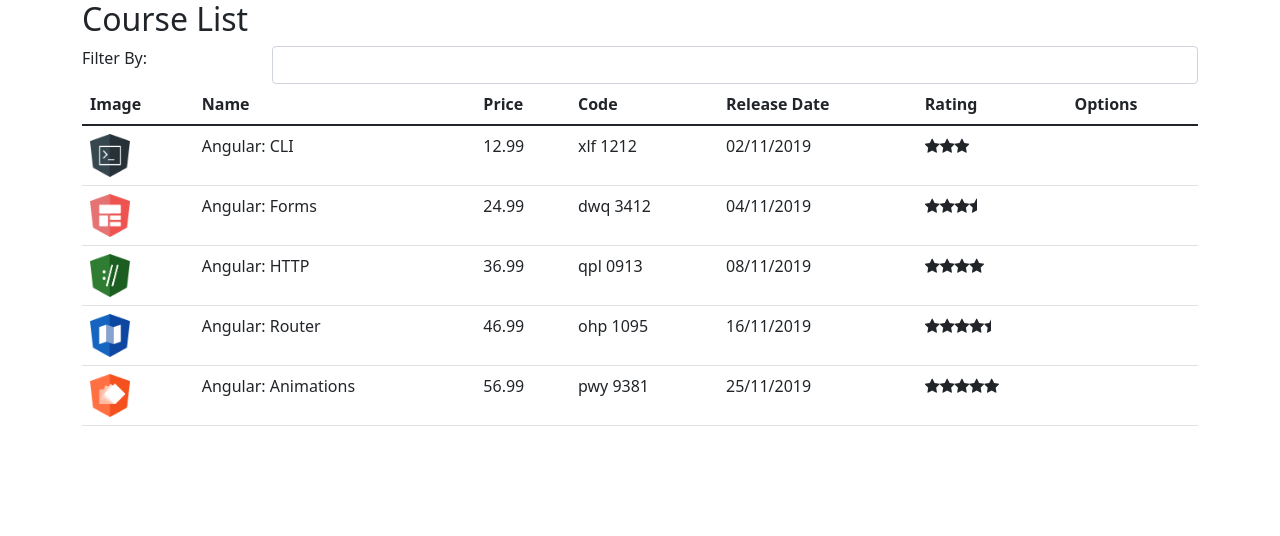
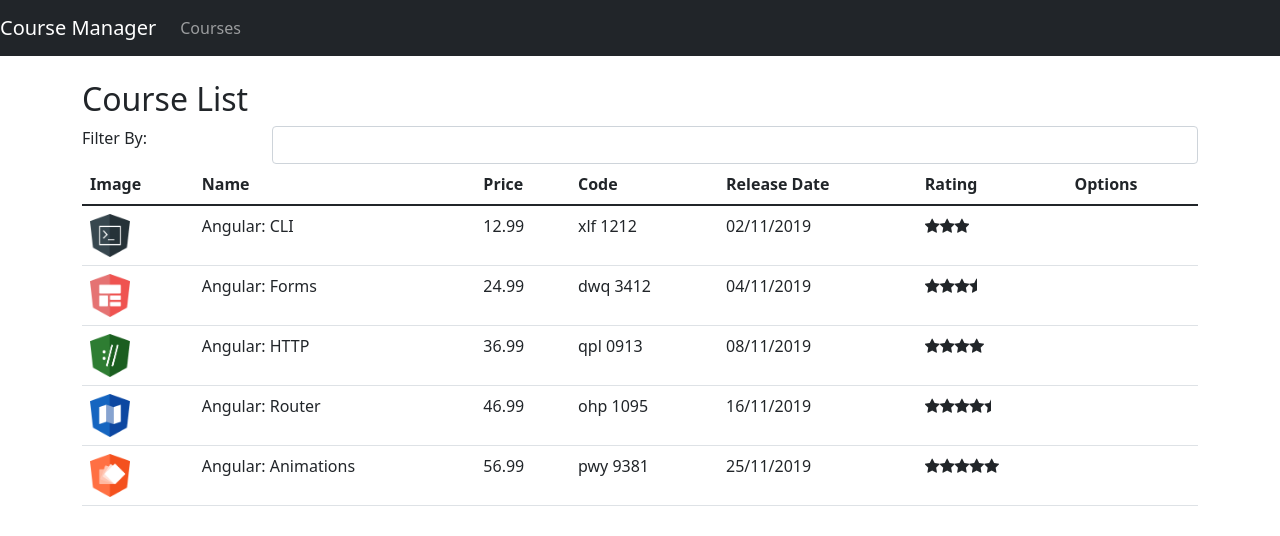
Before and after one commit to isaaclyra132/course-manager, an Angular app: page /courses in a window 1280 px wide. Shown: the top 536 px of the page. Built offline with nearby package versions, Linux system fonts and the light colour scheme.

Commit message:
added navbar and routes

```diff
--- a/src/app/app.component.html
+++ b/src/app/app.component.html
@@ -1,3 +1,4 @@
-<div class="container">
-  <app-course-list></app-course-list>
+<app-nav-bar></app-nav-bar>
+<div class="container mt-4">
+  <router-outlet></router-outlet>
 </div>
--- a/src/app/courses/course-list.component.ts
+++ b/src/app/courses/course-list.component.ts
@@ -3,9 +3,7 @@ import { Course } from "./course";
 import { CourseService } from "./course.service";
 
 @Component({
-    selector: 'app-course-list',
     templateUrl: './course-list.component.html',
-    styleUrls: []
 })
 export class CourseListComponent implements OnInit {
   filteredCourses: Course[] = [];
--- /dev/null
+++ b/src/app/error-404/error-404.component.html
@@ -0,0 +1 @@
+<h2>Error 404</h2>
--- /dev/null
+++ b/src/app/nav-bar/nav-bar.component.html
@@ -0,0 +1,17 @@
+
+<nav class="navbar navbar-expand-lg navbar-dark bg-dark">
+  <a href="#" class="navbar-brand">Course Manager</a>
+
+  <button class="navbar-toggler" type="button" data-toggle="collapse" data-target="#navbarSupportedContent"
+      aria-controls="navbarSupportedContent" aria-expanded="false" aria-label="Toggle navigation">
+      <span class="navbar-toggler-icon"></span>
+  </button>
+
+  <div class="collapse navbar-collapse" id="navbarSupportedContent">
+      <ul class="navbar-nav mr-auto">
+          <li class="nav-item">
+              <a href="#" class="nav-link">Courses</a>
+          </li>
+      </ul>
+  </div>
+</nav>
```
Also changed, not shown: src/app/app.module.ts (+18 -2 lines), src/app/error-404/error-404.component.ts (added, +8 -0 lines), src/app/nav-bar/nav-bar.component.ts (added, +9 -0 lines).
